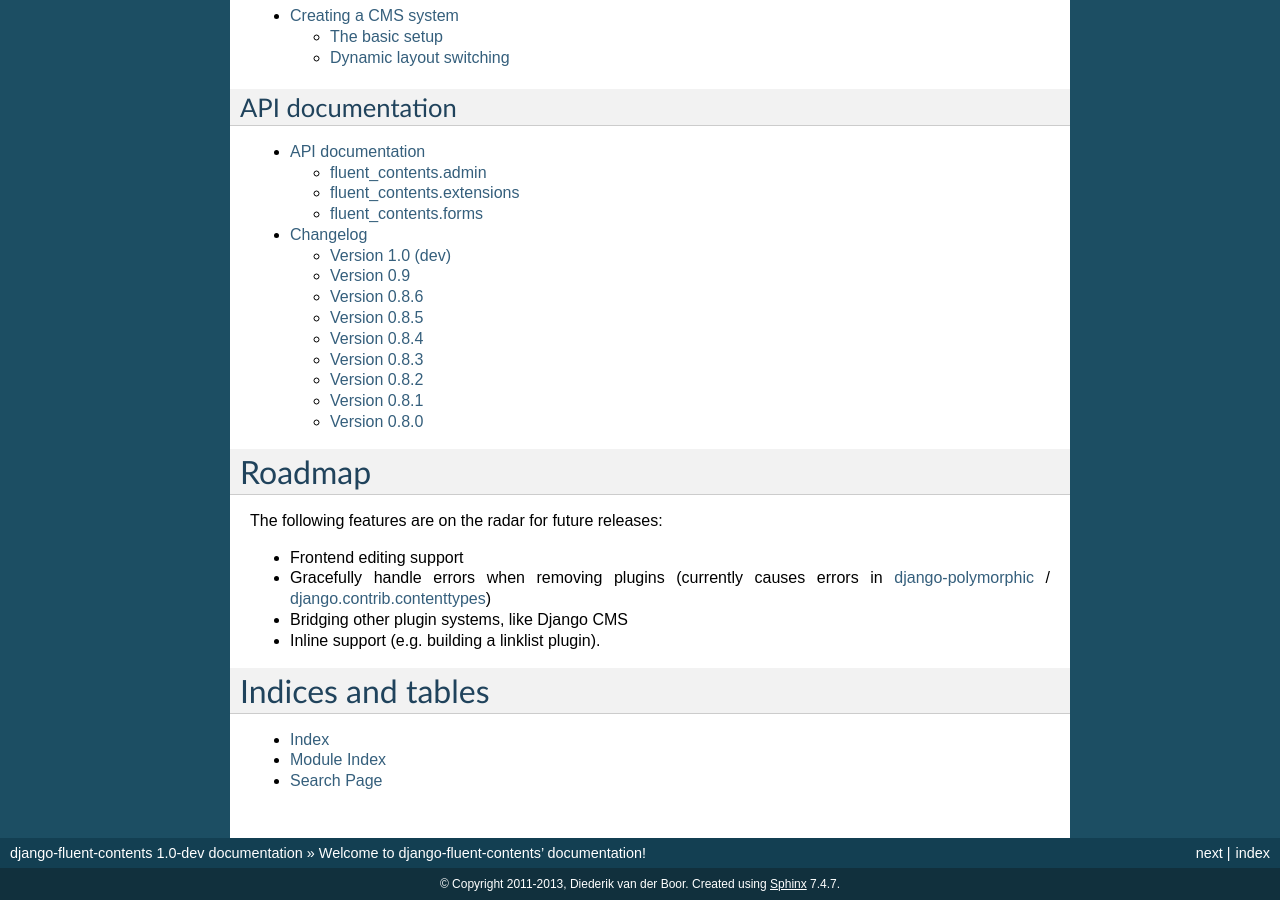
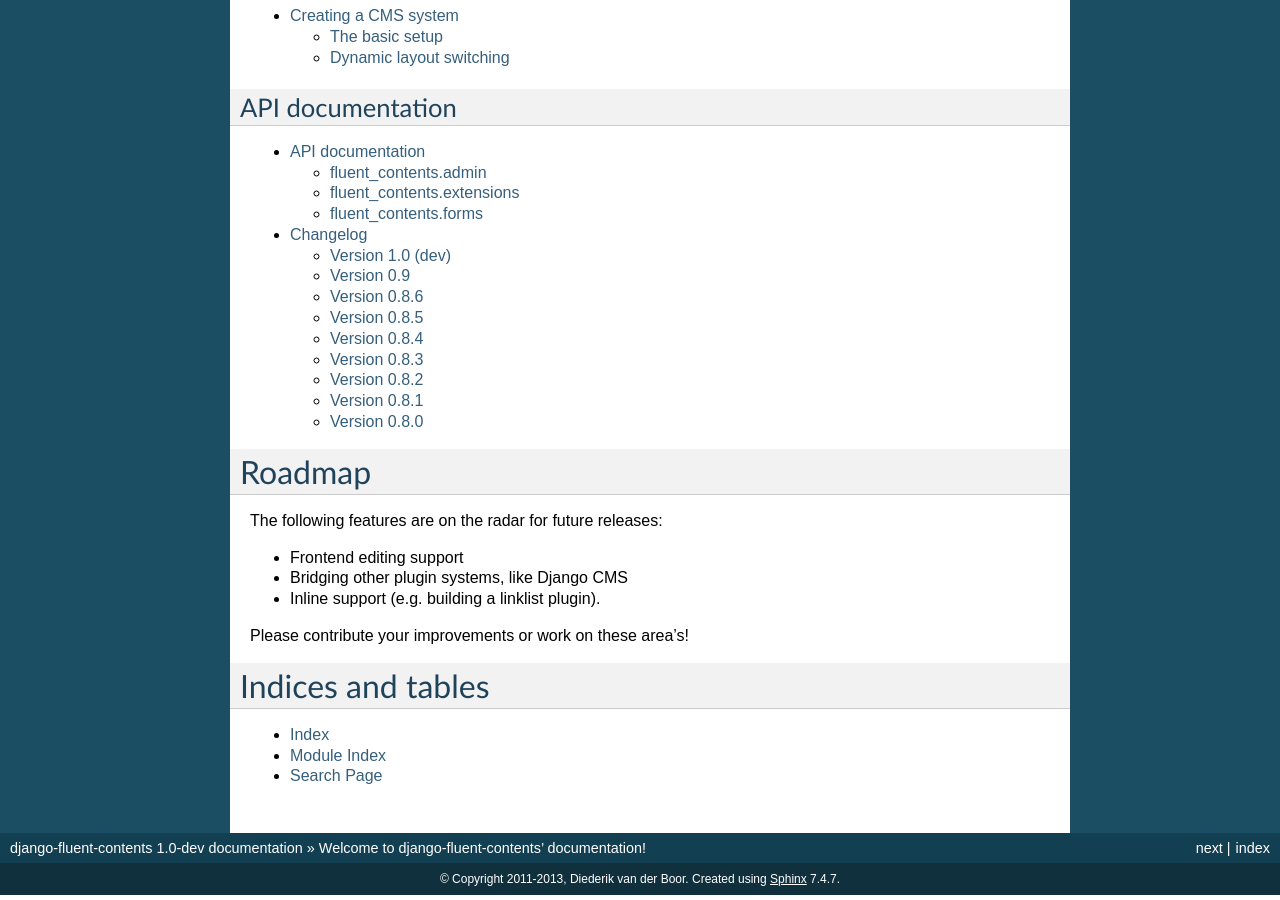
Before and after one commit to django-fluent/django-fluent-contents, a Sphinx documentation site: the page built from docs/index.rst, in a window 1280 px wide and 900 px high, scrolled down 1340 px. Built offline with Sphinx 7.4.7, drawn with Linux system fonts in a browser that asks for light colours; pages that are not in the unit, such as notebooks, are missing from menus.

Commit message:
rtd: remove old roadmap issue

```diff
--- a/docs/index.rst
+++ b/docs/index.rst
@@ -69,9 +69,10 @@ Roadmap
 The following features are on the radar for future releases:
 
 * Frontend editing support
-* Gracefully handle errors when removing plugins (currently causes errors in django-polymorphic_ / `django.contrib.contenttypes`_)
 * Bridging other plugin systems, like Django CMS
 * Inline support (e.g. building a linklist plugin).
+
+Please contribute your improvements or work on these area's!
 
 Indices and tables
 ==================
```
